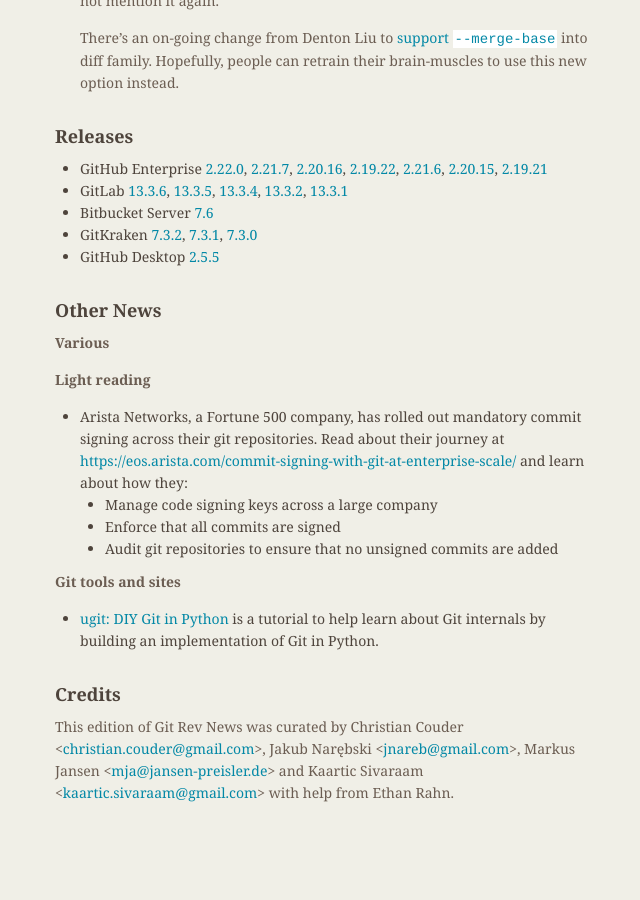
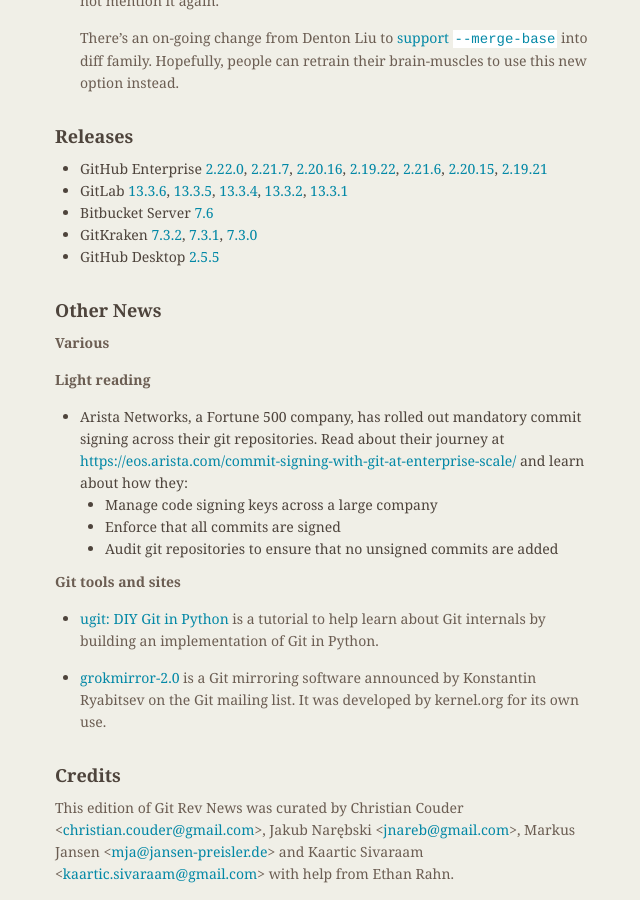
Before and after one commit to git/git.github.io, a Jekyll site: the page built from rev_news/drafts/edition-67.md, in a window 1280 px wide and 900 px high, scrolled down 1243 px. Shown: the whole window, without its empty margins (479-1119 px from the left). Built offline with Jekyll 4.4.1, drawn with Linux system fonts in a browser that asks for light colours; before the commit the page ends 2062 px from its top, so only the background shows below that.

Commit message:
rn-67: add short news about grokmirror-2.0

```diff
--- a/rev_news/drafts/edition-67.md
+++ b/rev_news/drafts/edition-67.md
@@ -125,6 +125,10 @@
   tutorial to help learn about Git internals by building an
   implementation of Git in Python.
 
+* [grokmirror-2.0](https://lore.kernel.org/git/20200921170651.aszbydzvnj7l4y2w@chatter.i7.local/)
+  is a Git mirroring software announced by Konstantin Ryabitsev on the
+  Git mailing list. It was developed by kernel.org for its own use.
+
 ## Credits
 
 This edition of Git Rev News was curated by
```
